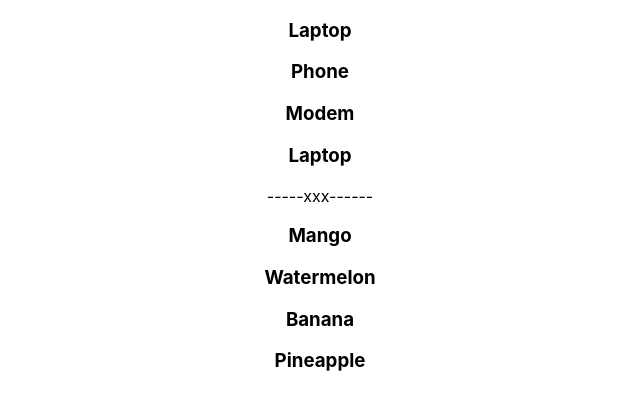
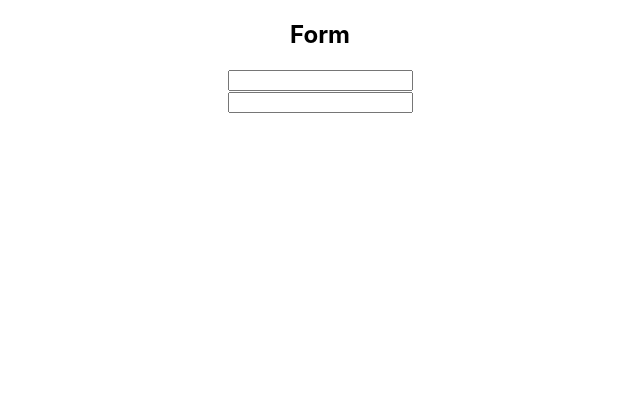
Before and after one commit to charles-okunzo/Learning-React, a React (Create React App) app: page / in a window 1280 px wide. Shown: the top 410 px of the page, without its empty margins (320-960 px from the left). Built offline with nearby package versions, Linux system fonts and the light colour scheme.

Commit message:
Handling input fields

```diff
--- a/src/App.js
+++ b/src/App.js
@@ -10,6 +10,7 @@
 import FunctionalCounter from './components/FunctionalCounter';
 import ConditionalComponent from './components/ConditionalComponent';
 import Products from './components/Product';
+import Form from './components/Form';
 
 function App() {
   return (
@@ -24,7 +25,8 @@
     {/* <ClassEvent /> */}
     {/* <FunctionalCounter /> */}
     {/* <ConditionalComponent /> */}
-    <Products />
+    {/* <Products /> */}
+    <Form />
 
     </div>
   );
--- /dev/null
+++ b/src/components/Form.js
@@ -0,0 +1,34 @@
+import { Component } from "react"
+
+class Form extends Component {
+    state = {
+        firstname: "",
+        lastname: "",
+    }
+    handleChange = (event)=>{
+        this.setState({
+            firstname : event.target.value
+        })
+        console.log(this.state.firstname)
+    }
+
+    handleLastnameChange = (event)=>{
+        this.setState({
+            lastname: event.target.lastname
+        })
+    }
+    render(){
+        return (
+            <div>
+                <h2>Form</h2>
+                <form>
+                    <input onChange={this.handleChange} type="text" value={this.state.firstname} />
+                    <br />
+                    <input onChange={this.handleLastnameChange} type="text" value={this.state.lastname} />
+                </form>
+            </div>
+        )
+    }
+}
+
+export default Form
```
